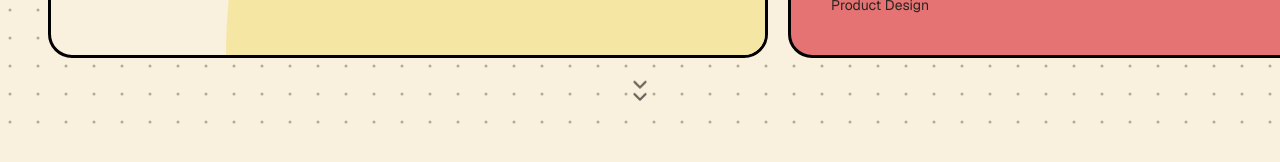
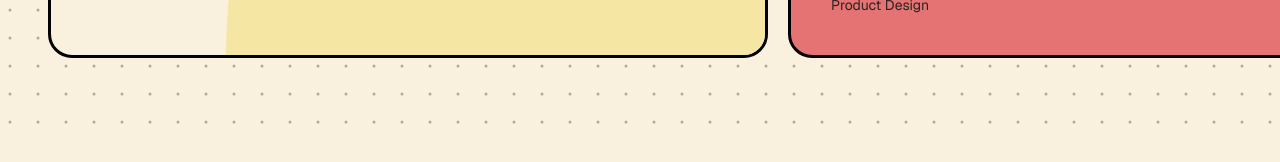
Before and after one commit to stanleywan-NU/Good-Website, a Next.js app: page / in a window 1280 px wide. Shown: the part 670-832 px from the top of the page. Built offline with nearby package versions, Linux system fonts and the light colour scheme.

Commit message:
Move scroll-cue arrows inside the title box only, fix scroll behind fixed card
Co-Authored-By: Claude Sonnet 5 <noreply@anthropic.com>

```diff
--- a/src/app/page.tsx
+++ b/src/app/page.tsx
@@ -1968,6 +1968,63 @@ export default function Home() {
                 </span>
               )}
             </div>
+
+            {/* Scroll cue for the work-experience section below, scoped to
+                this card specifically (not the whole hero) — only while
+                it's the one expanded. A click, not a wheel-scroll
+                invitation the page could actually honor natively: the
+                hero's own wheel handler (see the [data-cursor-melt]-scoped
+                effect above) captures every wheel event over the hero and
+                redirects it to the horizontal card track, so an ordinary
+                scroll gesture never reaches the section beneath. z-30, not
+                z-10 like the content group above it, so it stays clickable
+                and visible above the z-20 circle overlay regardless of
+                where in the card it happens to land. No onMouseDown/up
+                stopPropagation, same reasoning as the Northwestern link
+                above: data-cursor-melt's own closest-match scoping already
+                keeps this click from also collapsing the card, and
+                stopping propagation here would have blocked the press
+                animation from ever reaching the listener that drives it.
+                The click handler collapses the card *before* scrolling,
+                on a timer matching EXPAND_DURATION — an expanded card is
+                `position: fixed` (see getExpandStyle), which stays glued
+                to the viewport regardless of document scroll, so scrolling
+                straight to the section while still expanded would move
+                the page with no visible effect: the fixed card, still
+                covering the whole view, would hide it just the same. */}
+            {introExpanding && expandSettled && (
+              <button
+                type="button"
+                aria-label="Scroll to work experience"
+                onClick={() => {
+                  collapseExpanded();
+                  window.setTimeout(() => {
+                    workExperienceRef.current?.scrollIntoView({ behavior: "smooth" });
+                  }, EXPAND_DURATION);
+                }}
+                data-cursor-melt
+                className="intro-subtitle-fade-in absolute bottom-6 left-1/2 z-30 flex -translate-x-1/2 flex-col items-center p-2"
+                style={{ color: fg }}
+              >
+                <svg viewBox="0 0 24 24" width="22" height="22" fill="none" stroke="currentColor" strokeWidth="2.5" strokeLinecap="round" strokeLinejoin="round" className="animate-bounce">
+                  <path d="M6 9l6 6 6-6" />
+                </svg>
+                <svg
+                  viewBox="0 0 24 24"
+                  width="22"
+                  height="22"
+                  fill="none"
+                  stroke="currentColor"
+                  strokeWidth="2.5"
+                  strokeLinecap="round"
+                  strokeLinejoin="round"
+                  className="animate-bounce -mt-3"
+                  style={{ animationDelay: "150ms" }}
+                >
+                  <path d="M6 9l6 6 6-6" />
+                </svg>
+              </button>
+            )}
 
             {/* An exact duplicate of the text above, recolored (white in
                 light mode, black in dark — the opposite of fg, not a shade
@@ -2456,46 +2513,6 @@ export default function Home() {
         </div>
       </div>
 
-      {/* Scroll cue for the work-experience section below — a click, not a
-          wheel-scroll invitation the page could actually honor natively:
-          the hero's own wheel handler (see the [data-cursor-melt]-scoped
-          effect above) captures every wheel event over the hero and
-          redirects it to the horizontal card track, so an ordinary scroll
-          gesture never reaches the section beneath. Hidden once a card is
-          expanded (nothing to scroll to from there) or before the intro
-          chrome has appeared (matches the toggle pill's own gating). */}
-      <button
-        type="button"
-        aria-label="Scroll to work experience"
-        onClick={() => workExperienceRef.current?.scrollIntoView({ behavior: "smooth" })}
-        data-cursor-melt
-        className="absolute bottom-3 left-1/2 z-20 flex -translate-x-1/2 flex-col items-center p-2"
-        style={{
-          opacity: chromeVisible && expandedIndex === null ? 0.7 : 0,
-          pointerEvents: chromeVisible && expandedIndex === null ? "auto" : "none",
-          transition: "opacity 300ms ease-out",
-          color: fg,
-        }}
-      >
-        <svg viewBox="0 0 24 24" width="22" height="22" fill="none" stroke="currentColor" strokeWidth="2.5" strokeLinecap="round" strokeLinejoin="round" className="animate-bounce">
-          <path d="M6 9l6 6 6-6" />
-        </svg>
-        <svg
-          viewBox="0 0 24 24"
-          width="22"
-          height="22"
-          fill="none"
-          stroke="currentColor"
-          strokeWidth="2.5"
-          strokeLinecap="round"
-          strokeLinejoin="round"
-          className="animate-bounce -mt-3"
-          style={{ animationDelay: "150ms" }}
-        >
-          <path d="M6 9l6 6 6-6" />
-        </svg>
-      </button>
-
       {/* Invisible click-catcher covering everything else while a card is
           expanded — sits above the toggle chrome and the (now-gapped)
           track, below the expanded card itself. Clicking it collapses, same
```
